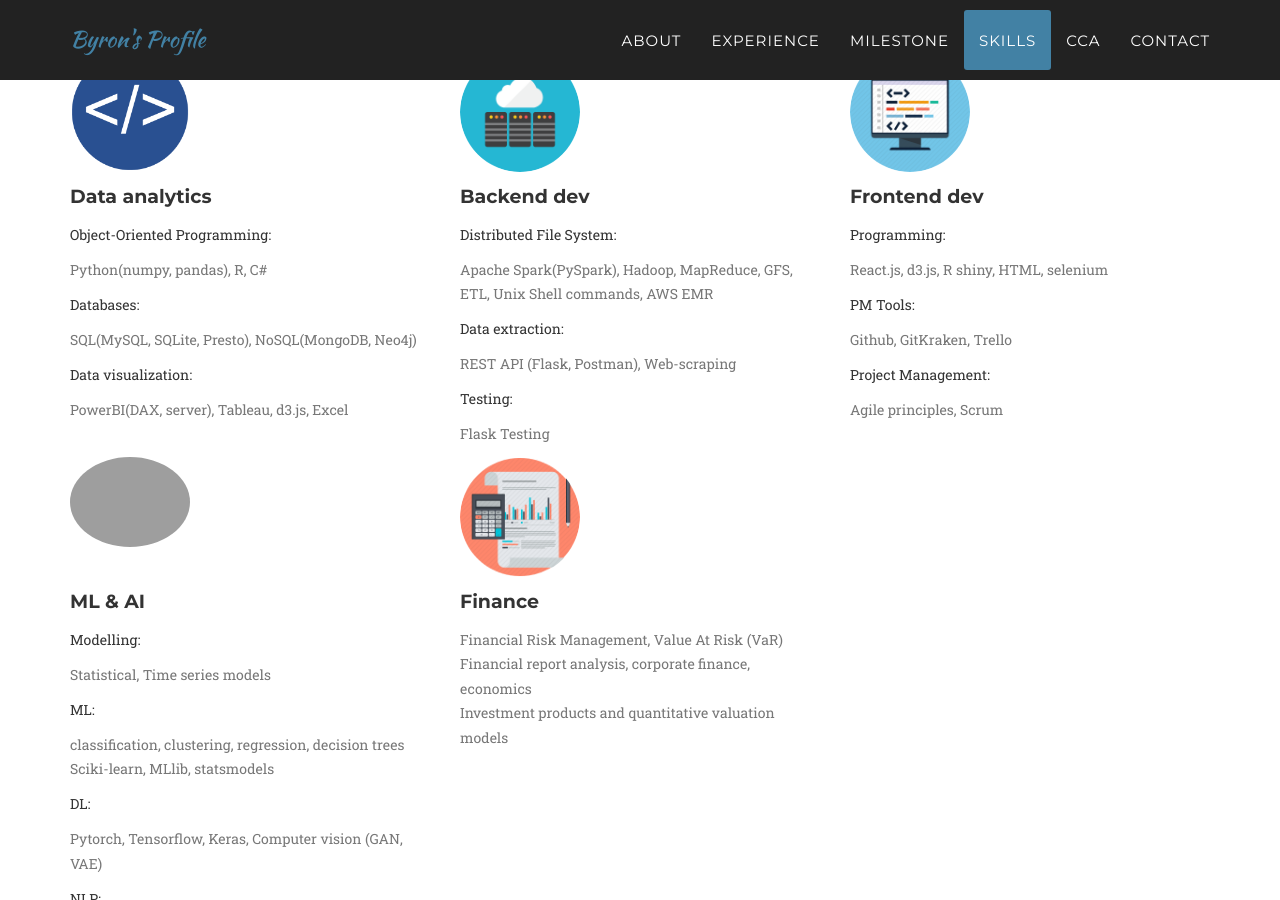
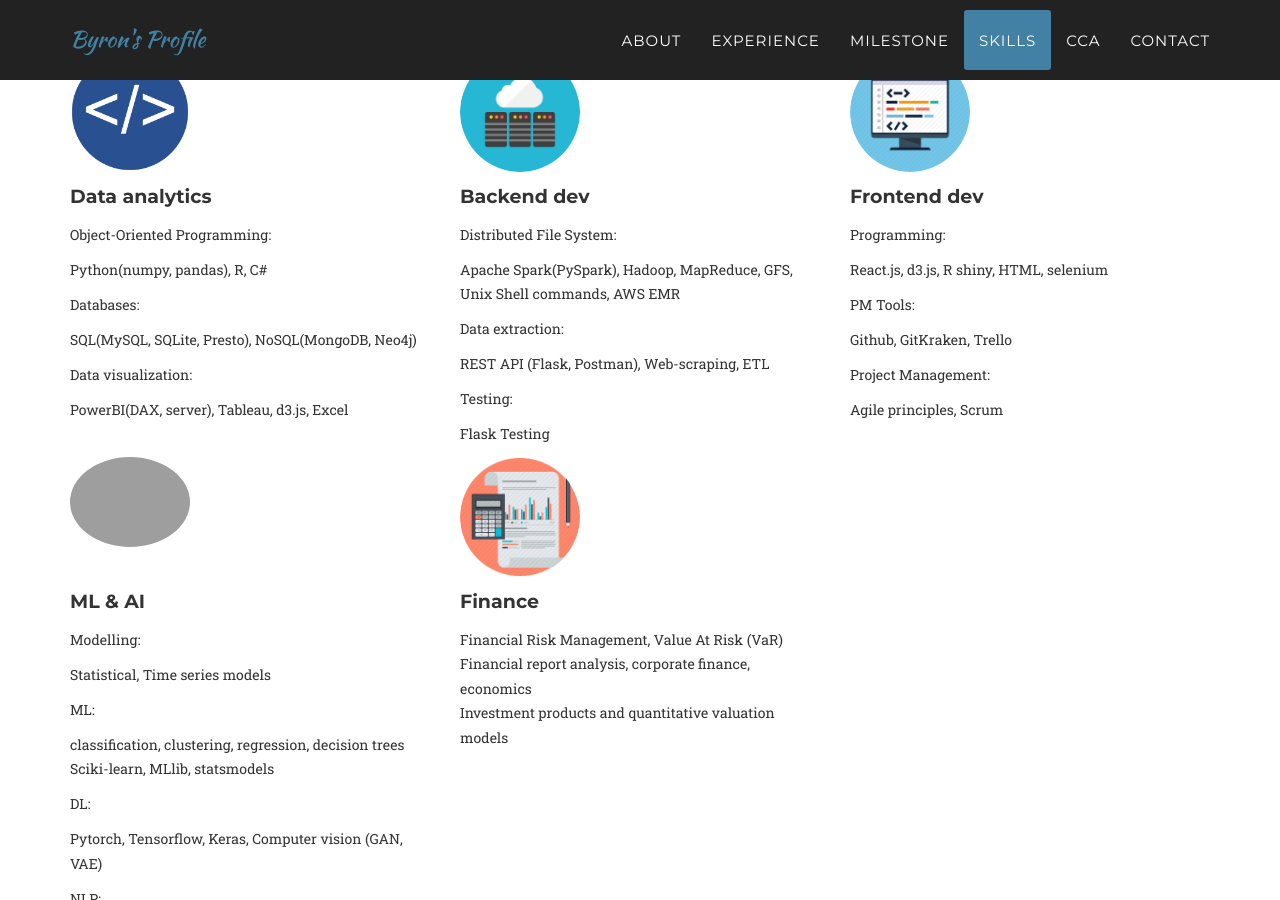
Before and after one commit to yingjiebyron/byron.GitHub.io, a Jekyll site: the page built from index.html, in a window 1280 px wide and 900 px high, scrolled down 6315 px. Built offline with Jekyll 4.4.1, drawn with Linux system fonts in a browser that asks for light colours; some web fonts are replaced.

Commit message:
skills md

```diff
--- a/_includes/skills.html
+++ b/_includes/skills.html
@@ -4,7 +4,7 @@
         <div class="row">
             <div class="col-lg-12 text-center">
                 <h2 class="section-heading">Skill Sets</h2>
-                <!-- <h3 class="section-subheading text-muted">Lorem ipsum dolor sit amet consectetur.</h3> -->
+                <!-- <h3 class="section-subheading font-weight-normal">Lorem ipsum dolor sit amet consectetur.</h3> -->
             </div>
         </div>
 
@@ -17,11 +17,11 @@
                 </span>
                 <h4 class="service-heading">Data analytics</h4>
                 <p class="font-weight-bold">Object-Oriented Programming: </p>
-                <p class="text-muted">Python(numpy, pandas), R, C#<br></p>
+                <p class="font-weight-normal">Python(numpy, pandas), R, C#<br></p>
                 <p class="font-weight-bold">Databases: </p>
-                <p class="text-muted">SQL(MySQL, SQLite, Presto), NoSQL(MongoDB, Neo4j)<br></p>
+                <p class="font-weight-normal">SQL(MySQL, SQLite, Presto), NoSQL(MongoDB, Neo4j)<br></p>
                 <p class="font-weight-bold">Data visualization: </p>
-                <p class="text-muted">PowerBI(DAX, server), Tableau, d3.js, Excel<br></p>
+                <p class="font-weight-normal">PowerBI(DAX, server), Tableau, d3.js, Excel<br></p>
             </div>
             <div class="col-md-4 col-sm-6 portfolio-item">
                 <span class="fa-stack fa-4x">
@@ -31,11 +31,11 @@
                 </span>
                 <h4 class="service-heading">Backend dev</h4>
                 <p class="font-weight-bold">Distributed File System: </p>
-                <p class="text-muted">Apache Spark(PySpark), Hadoop, MapReduce, GFS, ETL, Unix Shell commands, AWS EMR<br></p>
+                <p class="font-weight-normal">Apache Spark(PySpark), Hadoop, MapReduce, GFS, Unix Shell commands, AWS EMR<br></p>
                 <p class="font-weight-bold">Data extraction: </p>
-                <p class="text-muted">REST API (Flask, Postman), Web-scraping<br></p>
+                <p class="font-weight-normal">REST API (Flask, Postman), Web-scraping, ETL<br></p>
                 <p class="font-weight-bold">Testing: </p>
-                <p class="text-muted">Flask Testing<br></p>
+                <p class="font-weight-normal">Flask Testing<br></p>
             </div>
             <div class="col-md-4 col-sm-6 portfolio-item">
                 <span class="fa-stack fa-4x">
@@ -45,11 +45,11 @@
                 </span>
                 <h4 class="service-heading">Frontend dev</h4>
                 <p class="font-weight-bold">Programming: </p>
-                <p class="text-muted">React.js, d3.js, R shiny, HTML, selenium<br></p>
+                <p class="font-weight-normal">React.js, d3.js, R shiny, HTML, selenium<br></p>
                 <p class="font-weight-bold">PM Tools: </p>
-                <p class="text-muted">Github, GitKraken, Trello<br></p>
+                <p class="font-weight-normal">Github, GitKraken, Trello<br></p>
                 <p class="font-weight-bold">Project Management: </p>
-                <p class="text-muted">Agile principles, Scrum<br></p>
+                <p class="font-weight-normal">Agile principles, Scrum<br></p>
             </div>
         </div>
         <div class="row">
@@ -61,15 +61,15 @@
                 </span>
                 <h4 class="service-heading">ML & AI</h4>
                 <p class="font-weight-bold">Modelling: </p>
-                <p class="text-muted">Statistical, Time series models<br></p>
+                <p class="font-weight-normal">Statistical, Time series models<br></p>
                 <p class="font-weight-bold">ML: </p>
-                <p class="text-muted">classification, clustering, regression, decision trees<br>Sciki-learn, MLlib, statsmodels<br></p>
+                <p class="font-weight-normal">classification, clustering, regression, decision trees<br>Sciki-learn, MLlib, statsmodels<br></p>
                 <p class="font-weight-bold">DL: </p>
-                <p class="text-muted">Pytorch, Tensorflow, Keras, Computer vision (GAN, VAE)<br></p>
+                <p class="font-weight-normal">Pytorch, Tensorflow, Keras, Computer vision (GAN, VAE)<br></p>
                 <p class="font-weight-bold">NLP: </p>
-                <p class="text-muted">OCR, NER, language detection, sentiment analysis, word-embedding<br>Spacy, NLTK, BERT, RNN(LSTM)<br></p>
+                <p class="font-weight-normal">OCR, NER, language detection, sentiment analysis, word-embedding<br>Spacy, NLTK, BERT, RNN(LSTM)<br></p>
                 <p class="font-weight-bold">RL: </p>
-                <p class="text-muted">policy-evaluation, epsilon greedu, UCB<br></p>
+                <p class="font-weight-normal">policy-evaluation, epsilon greedu, UCB<br></p>
             </div>
             <div class="col-md-4 col-sm-6 portfolio-item">
                 <span class="fa-stack fa-4x">
@@ -78,7 +78,7 @@
                     <img class="img-circle img-responsive" src="{{ site.baseurl }}/img/skills/finance.webp" alt="">
                 </span>
                 <h4 class="service-heading">Finance</h4>
-                <p class="text-muted">
+                <p class="font-weight-normal">
                     Financial Risk Management, Value At Risk (VaR)<br>
                     Financial report analysis, corporate finance, economics<br>
                     Investment products and quantitative valuation models<br>
```
